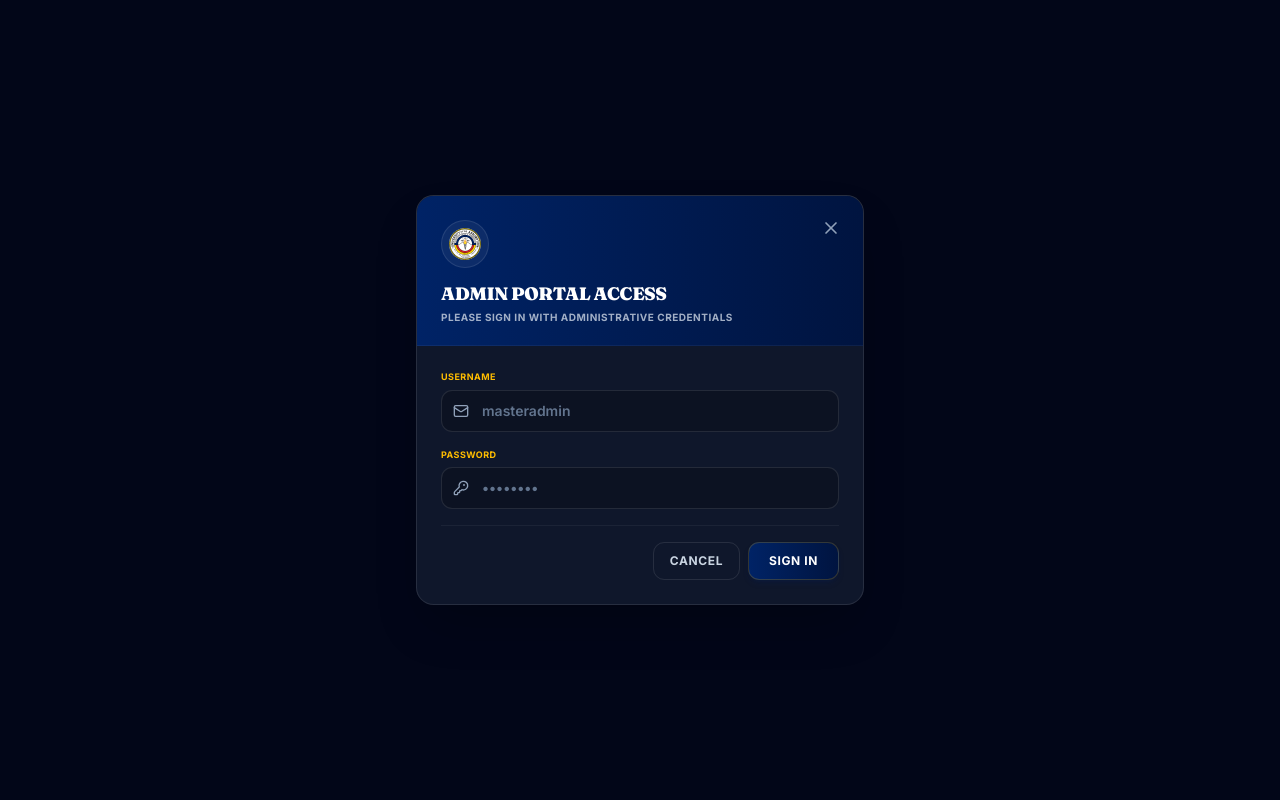
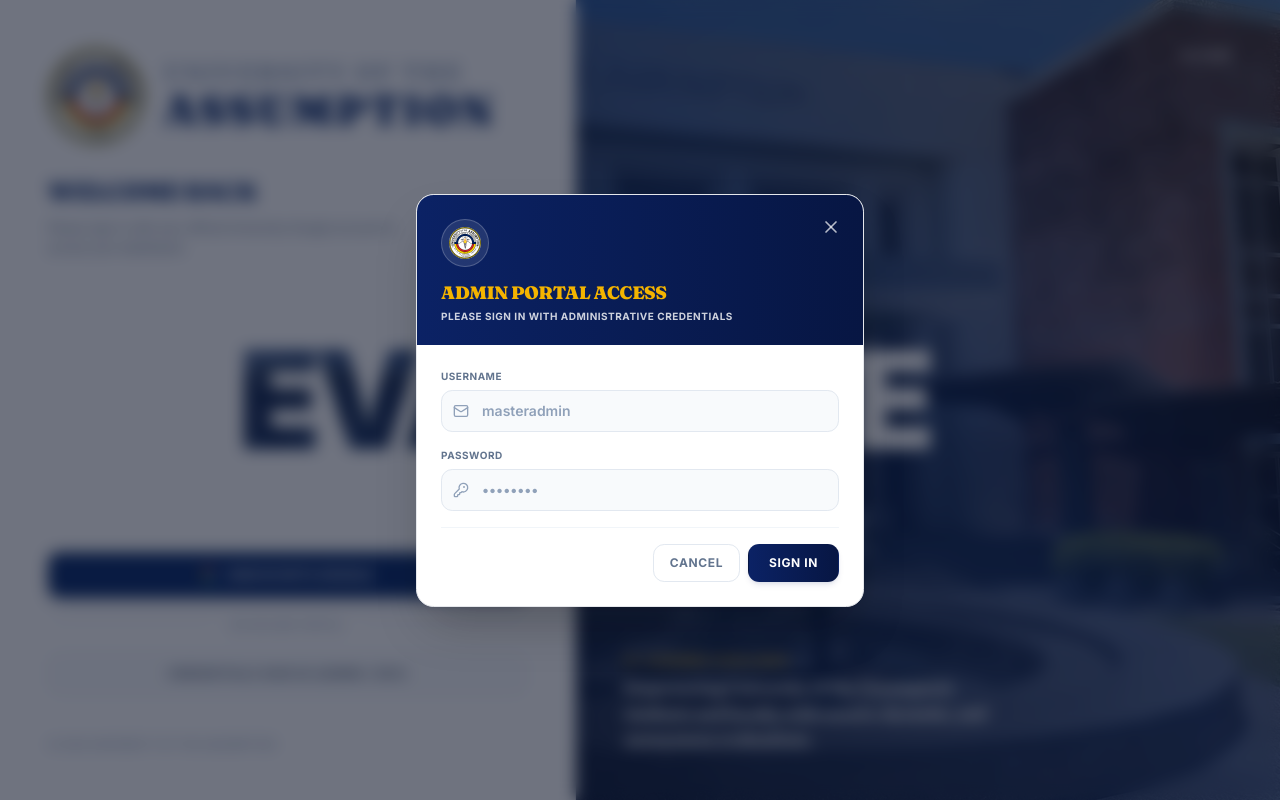
Before and after one commit to EsBazza/evalUAtion, a Next.js app: page / in a window 1280 px wide. Both pictures are taken after a click on the button "CREDENTIALS SIGN IN (ADMIN / DEV)". Built offline with nearby package versions, Linux system fonts and the light colour scheme; no server answers.

Commit message:
style: overhaul credentials sign-in modal with warm white and brand navy background

```diff
--- a/components/AdminLoginButton.tsx
+++ b/components/AdminLoginButton.tsx
@@ -52,39 +52,39 @@ export default function AdminLoginButton() {
       </button>
 
       {showModal && typeof document !== 'undefined' && createPortal(
-        <div className="fixed inset-0 z-50 flex items-center justify-center bg-slate-950 p-4 animate-fade-in">
+        <div className="fixed inset-0 z-50 flex items-center justify-center bg-slate-900/60 backdrop-blur-sm p-4 animate-fade-in">
           {/* Overlay click to close */}
           <div className="fixed inset-0" onClick={() => setShowModal(false)} />
 
           {/* Modal Container */}
-          <div className="relative bg-slate-900 border border-white/10 rounded-3xl shadow-2xl max-w-md w-full overflow-hidden text-left z-10 animate-scale-up">
+          <div className="relative bg-white border border-slate-250 rounded-3xl shadow-2xl max-w-md w-full overflow-hidden text-left z-10 animate-scale-up">
 
             {/* Header */}
-            <div className="p-6 pb-5 bg-gradient-to-r from-[#002366] to-[#001440] text-white relative border-b border-white/5">
+            <div className="p-6 pb-5 bg-gradient-to-r from-[#0B2265] to-[#071643] text-white relative border-b border-[#0B2265]/10">
               <button
                 onClick={() => setShowModal(false)}
-                className="absolute top-4 right-4 text-slate-400 hover:text-white transition-colors p-1.5 rounded-full hover:bg-white/10"
+                className="absolute top-4 right-4 text-white/70 hover:text-white transition-colors p-1.5 rounded-full hover:bg-white/10"
               >
                 <X className="w-5 h-5" />
               </button>
-              <div className="w-12 h-12 bg-white/5 border border-white/10 rounded-full flex items-center justify-center mb-3">
+              <div className="w-12 h-12 bg-white/10 border border-white/20 rounded-full flex items-center justify-center mb-3">
                 <img src="/ua-logo.png" alt="UA Logo" className="w-8 h-8 object-contain rounded-full" />
               </div>
-              <h3 className="text-lg font-black tracking-tight uppercase">Admin Portal Access</h3>
-              <p className="text-slate-300/80 text-[10px] font-bold uppercase tracking-wider mt-0.5">Please sign in with administrative credentials</p>
+              <h3 className="text-lg font-black tracking-tight uppercase text-[#F4B400]">Admin Portal Access</h3>
+              <p className="text-white/80 text-[10px] font-bold uppercase tracking-wider mt-0.5">Please sign in with administrative credentials</p>
             </div>
 
             {/* Content */}
             <form onSubmit={handleSubmit} className="p-6 space-y-4">
               {error && (
-                <div className="p-3 bg-[#D2143A]/10 border border-[#D2143A]/30 text-red-400 rounded-xl text-xs font-semibold flex items-center gap-2 animate-fade-in">
-                  <ShieldAlert className="w-4 h-4 shrink-0 text-[#D2143A]" />
+                <div className="p-3 bg-red-50 border border-red-200 text-red-650 rounded-xl text-xs font-semibold flex items-center gap-2 animate-fade-in">
+                  <ShieldAlert className="w-4 h-4 shrink-0 text-red-500" />
                   <span>{error}</span>
                 </div>
               )}
 
               <div>
-                <label className="block text-[9px] font-bold text-[#FFBD00] uppercase tracking-wider mb-1.5">
+                <label className="block text-[10px] font-bold text-slate-500 uppercase tracking-wider mb-1.5">
                   Username
                 </label>
                 <div className="relative">
@@ -96,7 +96,7 @@ export default function AdminLoginButton() {
                     value={username}
                     onChange={(e) => setUsername(e.target.value)}
                     placeholder="masteradmin"
-                    className="w-full pl-10 pr-4 py-2.5 border border-white/10 rounded-xl text-sm bg-black/20 focus:outline-none focus:ring-2 focus:ring-[#FFBD00]/30 focus:border-[#FFBD00]/50 transition-all font-semibold text-white placeholder-slate-500"
+                    className="w-full pl-10 pr-4 py-2.5 border border-slate-200 rounded-xl text-sm bg-slate-50 focus:outline-none focus:ring-2 focus:ring-[#F4B400]/30 focus:border-[#0B2265] transition-all font-semibold text-slate-800 placeholder-slate-400"
                     disabled={isLoading}
                     required
                   />
@@ -104,7 +104,7 @@ export default function AdminLoginButton() {
               </div>
 
               <div>
-                <label className="block text-[9px] font-bold text-[#FFBD00] uppercase tracking-wider mb-1.5">
+                <label className="block text-[10px] font-bold text-slate-500 uppercase tracking-wider mb-1.5">
                   Password
                 </label>
                 <div className="relative">
@@ -116,18 +116,18 @@ export default function AdminLoginButton() {
                     value={password}
                     onChange={(e) => setPassword(e.target.value)}
                     placeholder="••••••••"
-                    className="w-full pl-10 pr-4 py-2.5 border border-white/10 rounded-xl text-sm bg-black/20 focus:outline-none focus:ring-2 focus:ring-[#FFBD00]/30 focus:border-[#FFBD00]/50 transition-all font-semibold text-white placeholder-slate-500"
+                    className="w-full pl-10 pr-4 py-2.5 border border-slate-200 rounded-xl text-sm bg-slate-50 focus:outline-none focus:ring-2 focus:ring-[#F4B400]/30 focus:border-[#0B2265] transition-all font-semibold text-slate-800 placeholder-slate-400"
                     disabled={isLoading}
                     required
                   />
                 </div>
               </div>
 
-              <div className="flex justify-end gap-2 pt-4 border-t border-white/5">
+              <div className="flex justify-end gap-2 pt-4 border-t border-slate-100">
                 <button
                   type="button"
                   onClick={() => setShowModal(false)}
-                  className="px-4 py-2.5 bg-transparent border border-white/10 text-slate-300 font-bold text-xs uppercase tracking-wider rounded-xl hover:bg-white/5 hover:text-white transition-all cursor-pointer"
+                  className="px-4 py-2.5 bg-transparent border border-slate-200 text-slate-500 font-bold text-xs uppercase tracking-wider rounded-xl hover:bg-slate-50 hover:text-slate-700 transition-all cursor-pointer"
                   disabled={isLoading}
                 >
                   Cancel
@@ -135,7 +135,7 @@ export default function AdminLoginButton() {
                 <button
                   type="submit"
                   disabled={isLoading}
-                  className="px-5 py-2.5 bg-gradient-to-r from-[#002366] to-[#001440] hover:from-[#002d80] hover:to-[#002366] text-white border border-[#FFBD00]/20 hover:border-[#FFBD00]/50 font-bold text-xs uppercase tracking-wider rounded-xl transition-all shadow-md shadow-[#002366]/20 active:scale-[0.98] disabled:opacity-50 cursor-pointer"
+                  className="px-5 py-2.5 bg-gradient-to-r from-[#0B2265] to-[#071643] hover:from-[#16358c] hover:to-[#0B2265] text-white border border-transparent font-bold text-xs uppercase tracking-wider rounded-xl transition-all shadow-md shadow-[#0B2265]/10 active:scale-[0.98] disabled:opacity-50 cursor-pointer"
                 >
                   {isLoading ? 'Signing In...' : 'Sign In'}
                 </button>
```
